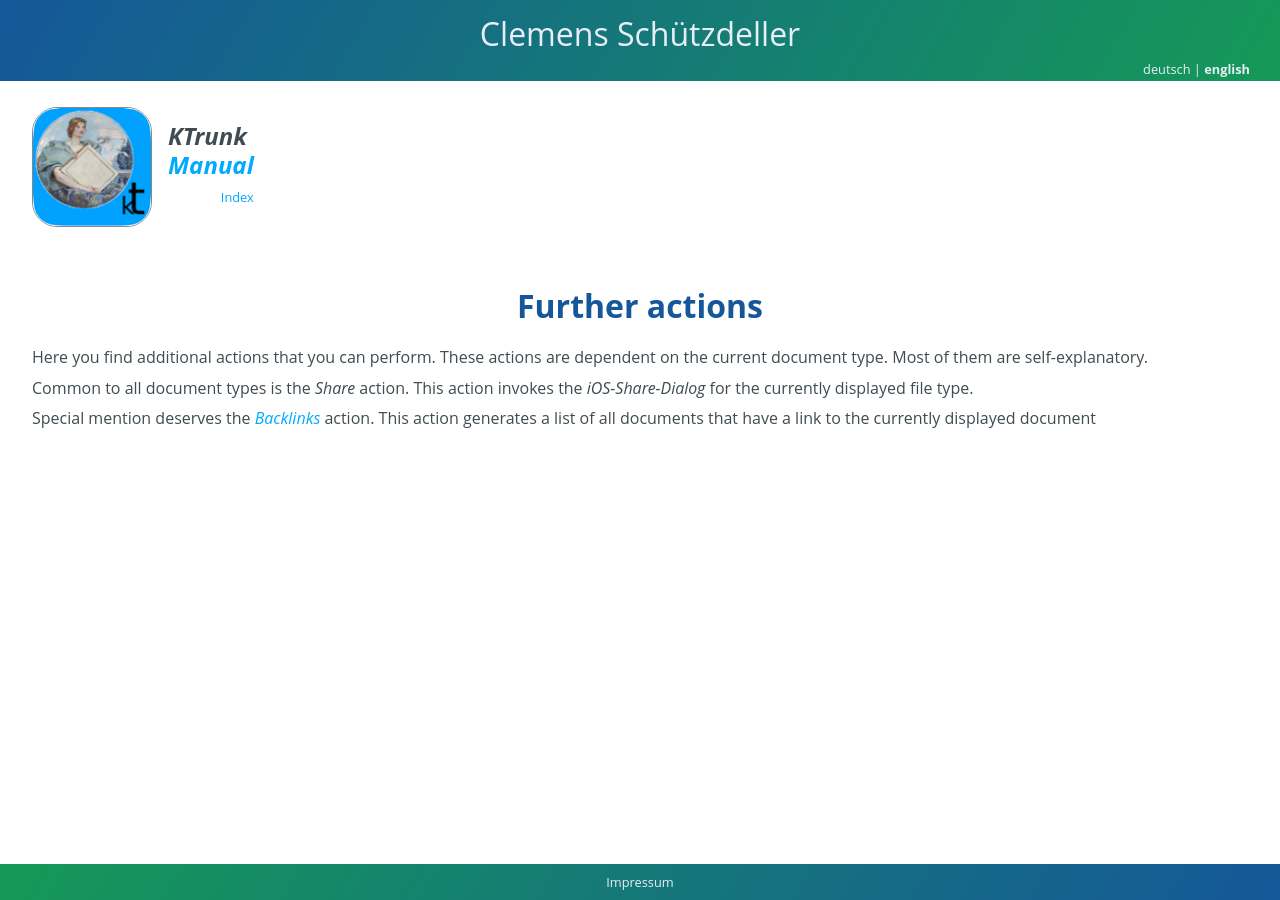
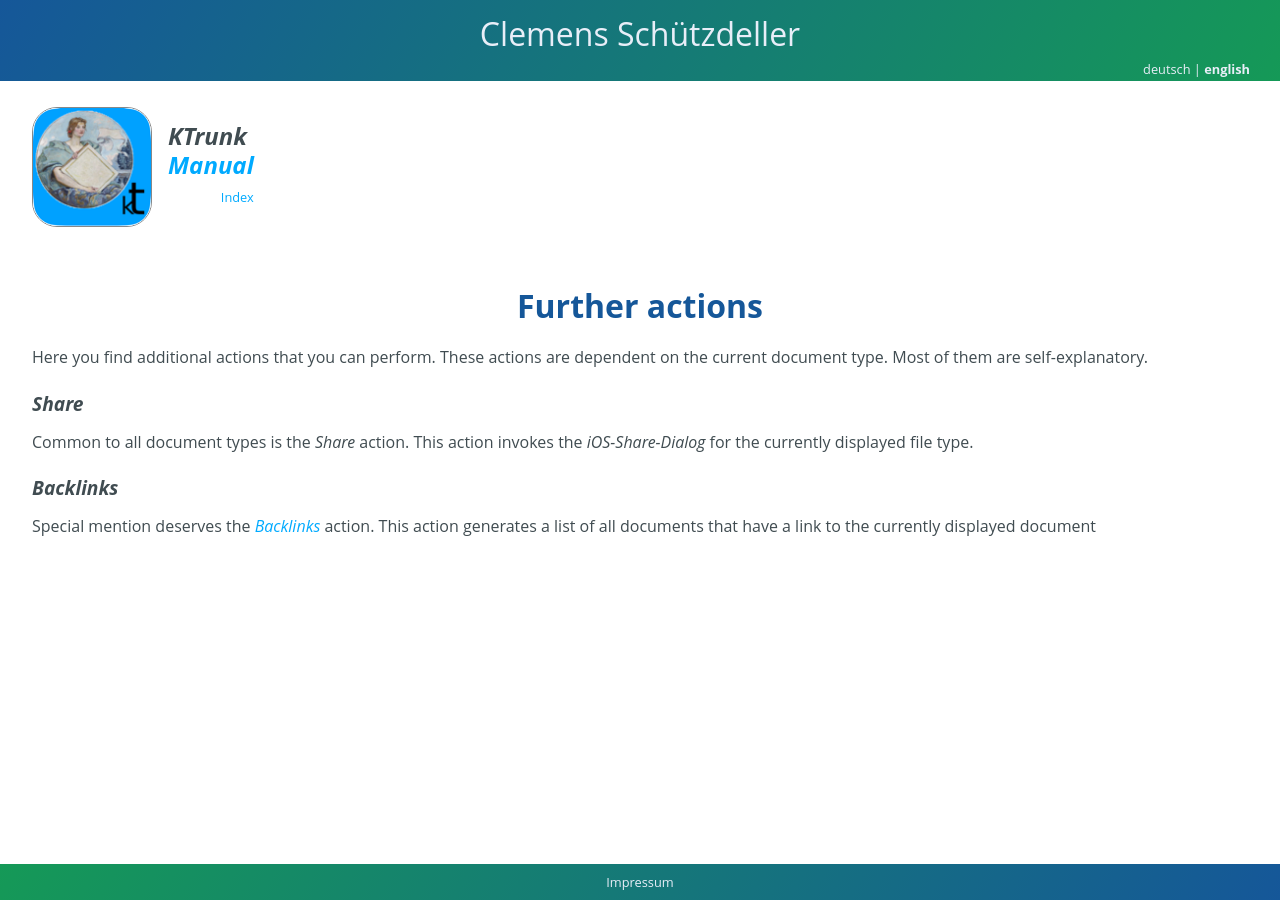
Before and after one commit to cs-LA/home, a Jekyll site: the page built from KTrunk/Manual/FurtherActions.md, in a window 1280 px wide. Built offline with Jekyll 4.4.1, drawn with Linux system fonts in a browser that asks for light colours; our own code applies the rules of GitHub Pages for plain Markdown files.

Commit message:
Update FurtherActions.md

```diff
--- a/KTrunk/Manual/FurtherActions.md
+++ b/KTrunk/Manual/FurtherActions.md
@@ -18,10 +18,18 @@
   <span class="en">Here you find additional actions that you can perform. These actions are dependent on the current document type. Most of them are self-explanatory.</span>
   <span class="de">Hier findet man weitere Aktionen, die man ausführen kann. Die möglichen Aktionen sind abhängig von dem angezeigten Dokumententyp. Die meisten sind selbserklärend.</span>
 </p>
+<h4>
+  <span class="en"><i>Share</i></span>
+  <span class="de"><i>Teilen</i></span>
+</h4>
 <p>
   <span class="en">Common to all document types is the <i>Share</i> action. This action invokes the <i>iOS-Share-Dialog</i> for the currently displayed file type.</span>
   <span class="de">Allen Dokumenttypen gemeinsam ist die Aktion <i>Teilen</i>. Diese Aktion ruft den <i>iOS-Teilen-Dialog</i> für den aktuell angezeigten Datei-Typen auf.</span>
 </p>
+<h4>
+  <span class="en"><i>Backlinks</i></span>
+  <span class="de"><i>Rückverweise</i></span>
+</h4>
 <p>
   <span class="en">Special mention deserves the <i><a href="https://en.m.wikipedia.org/wiki/Backlink">Backlinks</a></i> action. This action generates a list of all documents that have a link to the currently displayed document</span>
   <span class="de">Besondere Erwähnung verdient noch die Aktion <i><a href="https://de.m.wikipedia.org/wiki/Rückverweis">Rückverweise</a></i>. Über diese Aktion werden alle Dokumente aufgelistet, die einen Verweis (Link) auf das aktuell angezeigte Dokument haben.</span>
```
